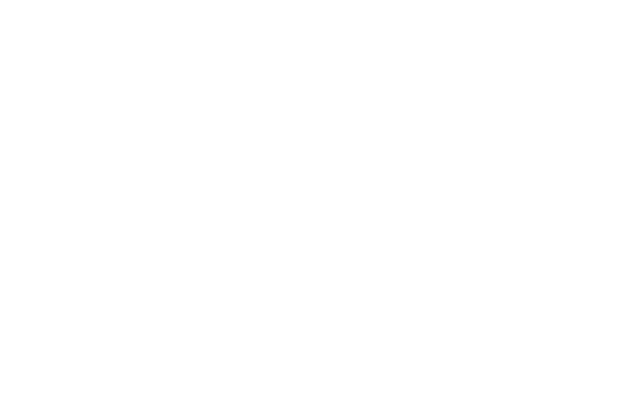
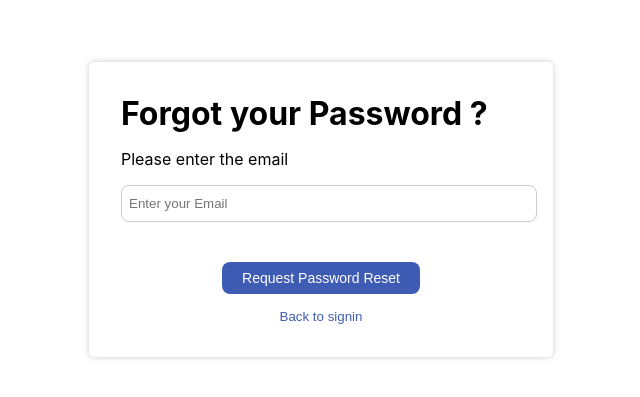
Before and after one commit to devinnow8/hardrock-cafe-anoop, a React (Create React App) app: page /Forgetpasword in a window 1280 px wide. Before the commit this address had no page. Shown: the part 191-588 px from the top of the page, without its empty margins (319-959 px from the left). Built offline with nearby package versions, Linux system fonts and the light colour scheme.

Commit message:
Update password
With Update password

```diff
--- a/src/Api/BaseAPI.js
+++ b/src/Api/BaseAPI.js
@@ -24,6 +24,30 @@ async function get(endpointURL, config) {
     return response("", error.message);
   }
 }
+async function patch(endpointURL, data, config) {
+  try {
+    const serverResponse = await axios.patch(
+      `${baseUrl}${endpointURL}`,
+      data,
+      config
+    );
+    return response(serverResponse, "");
+  } catch (error) {
+    return response("", error.message);
+  }
+}
+async function put(endpointURL, data, config) {
+  try {
+    const serverResponse = await axios.put(
+      `${baseUrl}${endpointURL}`,
+      data,
+      config
+    );
+    return response(serverResponse, "");
+  } catch (error) {
+    return response("", error.message);
+  }
+}
 async function deleteItem(endpointURL, config) {
   try {
     const serverResponse = await axios.delete(
@@ -35,4 +59,4 @@ async function deleteItem(endpointURL, config) {
     return response("", error.message);
   }
 }
-export default { post, get, deleteItem };
+export default { post, get, patch, put, deleteItem };
--- a/src/App.css
+++ b/src/App.css
@@ -216,7 +216,7 @@
 .top {
   width: 340px;
   box-shadow: 0 0 3px rgba(25, 255, 255, 0.3);
-  background: rgb(203 182 147);
+  background: rgb(174 178 228);
   padding: 20px;
   border-radius: 30px;
 
@@ -233,6 +233,7 @@
   height: 140px;
 }
 .form-control {
+  width: 60%;
   border-radius: 8px;
   border: 1px solid #ccc;
   padding: 7px;
@@ -278,3 +279,58 @@
   border: none;
   cursor: pointer;
 }
+.Updatepass {
+  background-color: #ded1a9;
+  border: 1px solid rgb(155, 82, 189);
+  color: #da2e2e;
+  border: none;
+  cursor: pointer;
+  border-radius: 8px;
+}
+.Updatepass:hover {
+  color: rgb(68, 154, 78);
+}
+.forgotpass {
+  height: 100vh;
+  display: flex;
+  flex-direction: column;
+  align-items: center;
+  justify-content: center;
+  box-shadow: 8px 15px 6px 8px rgb(225, 155, 155);
+}
+.forgotpass form {
+  text-align: center;
+}
+.forgotpass1 {
+  width: 400px;
+  box-shadow: 0 0 6px #ccc;
+  border-radius: 5px;
+  padding: 2rem;
+}
+.titlef {
+  margin: 0;
+}
+.form-control3 {
+  border-radius: 8px;
+  border: 1px solid #ccc;
+  padding: 10px 7px;
+  margin-bottom: 40px;
+  width: 100%;
+}
+.loginbtn5 {
+  background-color: transparent;
+  color: #3f5cb5;
+  border: none;
+  cursor: pointer;
+}
+.loginbtn4 {
+  border: none;
+  padding: 8px 20px;
+  border-radius: 8px;
+  background-color: #3f5cb5;
+  color: #fff;
+  text-transform: capitalize;
+  font-size: 14px;
+  cursor: pointer;
+  margin-bottom: 11px;
+}
--- a/src/App.js
+++ b/src/App.js
@@ -5,13 +5,10 @@ import "./App.css";
 import Login from "./component/Login";
 import { useNavigate } from "react-router-dom";
 import React, { useEffect, useState } from "react";
+import Changepasword from "./component/Changepasword";
+import Forgetpasword from "./component/Forgetpasword";
 
 function App() {
-  // const navigate = useNavigate();
-  // const [name, setname] = useState("");
-  // useEffect(() => {
-  //   if (!localStorage.getItem("userData")) navigate("/signin");
-  // }, []);
   return (
     <div>
       <BrowserRouter>
@@ -19,6 +16,8 @@ function App() {
           <Route exact path="/Signup" element={<Register />} />
           <Route exact path="/product" element={<Layout />} />
           <Route exact path="/" element={<Login />} />
+          <Route exact path="/Changepasword" element={<Changepasword />} />
+          <Route exact path="/Forgetpasword" element={<Forgetpasword />} />
         </Routes>
       </BrowserRouter>
     </div>
--- a/src/component/Cartlist.js
+++ b/src/component/Cartlist.js
@@ -1,5 +1,6 @@
 import React from "react";
 import { MdDelete } from "react-icons/md";
+import { useNavigate } from "react-router-dom";
 
 function Cartlist({
   cart,
@@ -8,10 +9,20 @@ function Cartlist({
   cartcountdec,
   cartcountinc,
 }) {
+  const navigate = useNavigate();
+  const pasword = () => {
+    navigate("/Changepasword");
+  };
+
   return (
     <div>
       <div>
-        <p className="userinfo">+91 8219776387 </p>
+        <p className="userinfo">
+          {JSON.parse(localStorage.getItem("userData")).phone_number}
+          <button onClick={() => pasword()} className="Updatepass">
+            Change Password
+          </button>
+        </p>
       </div>
       {cart &&
         cart.length > 0 &&
--- /dev/null
+++ b/src/component/Changepasword.js
@@ -0,0 +1,72 @@
+import React, { useState } from "react";
+import BaseApi from "../Api/BaseAPI";
+import { useNavigate } from "react-router-dom";
+
+const Changepasword = () => {
+  const [old_password, setOldPassword] = useState("");
+  const [new_password, setNewPassword] = useState("");
+  const [error, setError] = useState("");
+  const [success, setSuccess] = useState(false);
+  const navigate = useNavigate();
+  const handleSubmit = async (e) => {
+    e.preventDefault();
+    setError("");
+
+    try {
+      let user = JSON.parse(localStorage.getItem("userData"));
+
+      const response = await BaseApi.put(
+        "changepassword/",
+        {
+          old_password,
+          new_password,
+        },
+        {
+          headers: {
+            "Content-Type": "application/json",
+            Authorization: `Bearer ${user.access}`,
+          },
+        }
+      );
+
+      if (response.data.status === 200) {
+        setSuccess(true);
+        navigate("/product");
+      }
+    } catch (error) {
+      setError("An error occurred while updating the password.");
+    }
+  };
+
+  return (
+    <div>
+      <h2>Update Password</h2>
+      {success && <p>Password updated successfully!</p>}
+      {error && <p>{error}</p>}
+      <form onSubmit={handleSubmit}>
+        <div>
+          <label>Old Password</label>
+          <input
+            type="password"
+            value={old_password}
+            onChange={(e) => setOldPassword(e.target.value)}
+            required
+          />
+        </div>
+        <div>
+          <label>New Password</label>
+          <input
+            type="password"
+            value={new_password}
+            onChange={(e) => setNewPassword(e.target.value)}
+            required
+          />
+        </div>
+
+        <button type="submit">Update Password</button>
+      </form>
+    </div>
+  );
+};
+
+export default Changepasword;
--- /dev/null
+++ b/src/component/Forgetpasword.js
@@ -0,0 +1,46 @@
+import React, { useState } from "react";
+import { useNavigate } from "react-router-dom";
+
+const Forgetpasword = () => {
+  const [email, setEmail] = useState("");
+  const [error, setError] = useState("");
+  const navigate = useNavigate();
+  const forloginuppage = () => {
+    navigate("/");
+  };
+  const handleSubmit = async (e) => {
+    e.preventDefault();
+    setError("");
+  };
+  return (
+    <div>
+      <div className="forgotpass">
+        <div className="forgotpass1">
+          <h1 className="titlef">Forgot your Password ?</h1>
+          <p className="titlep"> Please enter the email</p>
+          <form onSubmit={handleSubmit}>
+            <div>
+              <input
+                type="email"
+                value={email}
+                onChange={(e) => setEmail(e.target.value)}
+                className="form-control3"
+                placeholder="Enter your Email"
+              />
+            </div>
+            <div>
+              <button className="loginbtn4">Request password reset</button>
+            </div>
+            <div>
+              <button className="loginbtn5" onClick={() => forloginuppage()}>
+                Back to signin
+              </button>
+            </div>
+          </form>
+        </div>
+      </div>
+    </div>
+  );
+};
+
+export default Forgetpasword;
--- a/src/component/Header.js
+++ b/src/component/Header.js
@@ -13,6 +13,7 @@ function Header(props) {
         <div onClick={() => props.handleCartClick()} className="Frontcartlogo">
           <HiShoppingCart className="Frontcartlogo1" />
           <sup> {props.count}</sup>
+
           <Signout />
         </div>
       </div>
--- a/src/component/Login.js
+++ b/src/component/Login.js
@@ -21,6 +21,9 @@ function Login() {
     navigate("/signup");
   };
 
+  const forforgetpage = () => {
+    navigate("/Forgetpasword");
+  };
   const loginAction = async (e) => {
     setValidationErrors({});
     e.preventDefault();
@@ -37,14 +40,14 @@ function Login() {
     } else {
       if (result.error !== undefined) {
         setValidationErrors(result.error.detail);
-        toast(result.error.detail, {
+        toast.error(result.error.detail, {
           position: "top-right",
           autoClose: 2000,
-          hideProgressBar: false,
-          closeOnClick: true,
+          hideProgressBar: true,
+
           pauseOnHover: true,
-          draggable: true,
-          progress: undefined,
+          draggable: false,
+
           theme: "light",
         });
       }
@@ -79,6 +82,11 @@ function Login() {
               placeholder="Password"
             />
             <br />
+            <p>
+              <button className="loginbtn3" onClick={() => forforgetpage()}>
+                forget pasword
+              </button>
+            </p>
             <div>
               <button onClick={loginAction} className="loginbtn2">
                 <ToastContainer
--- a/src/component/Signout.js
+++ b/src/component/Signout.js
@@ -20,6 +20,9 @@ function Signout() {
 
   return (
     <div>
+      <p className="userinfo">
+        {JSON.parse(localStorage.getItem("userData")).username}
+      </p>
       <button
         className="logoutbtn3"
         onClick={() => {
```
Also changed, not shown: 1 other file (tests, documents, lock files or other folders).
